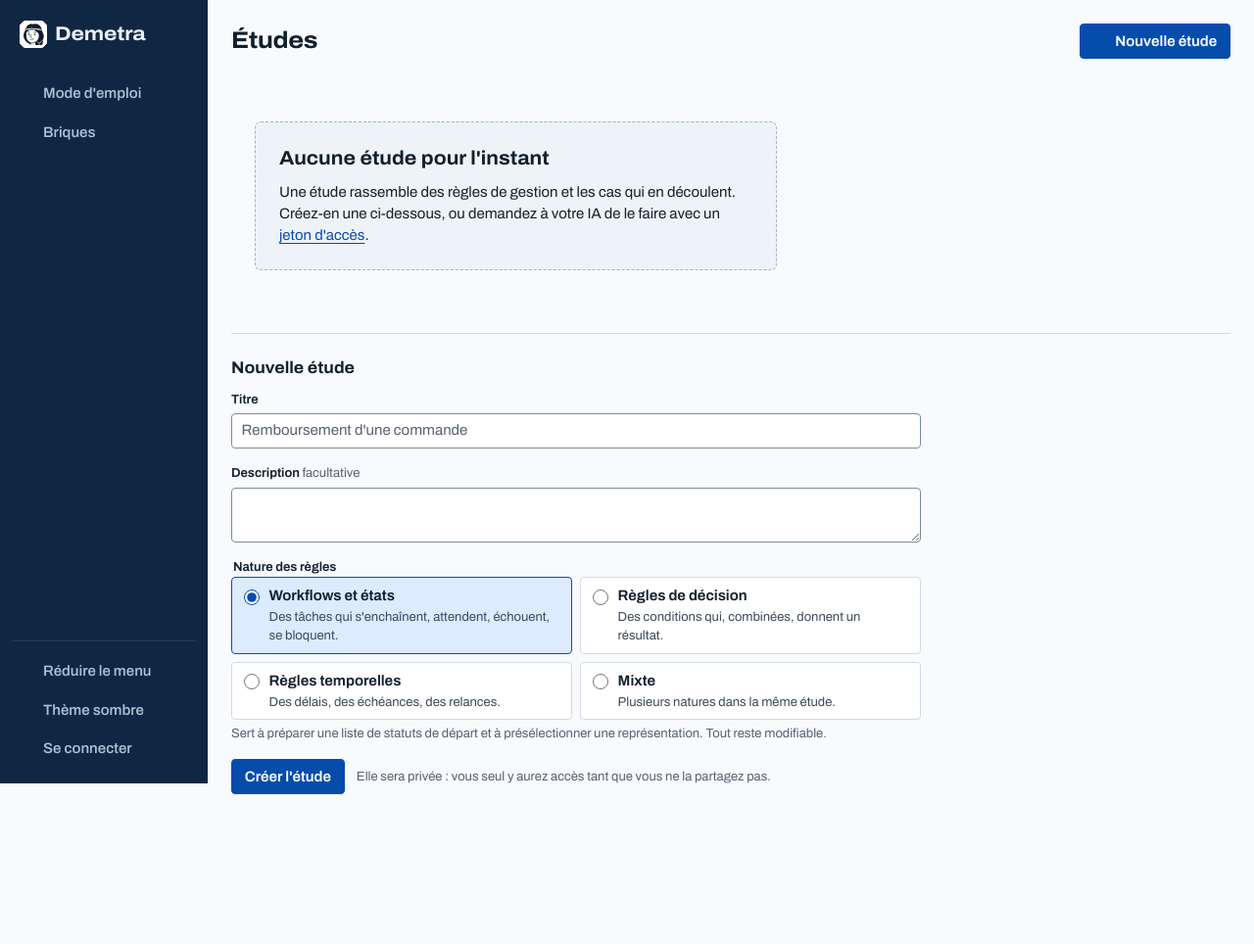
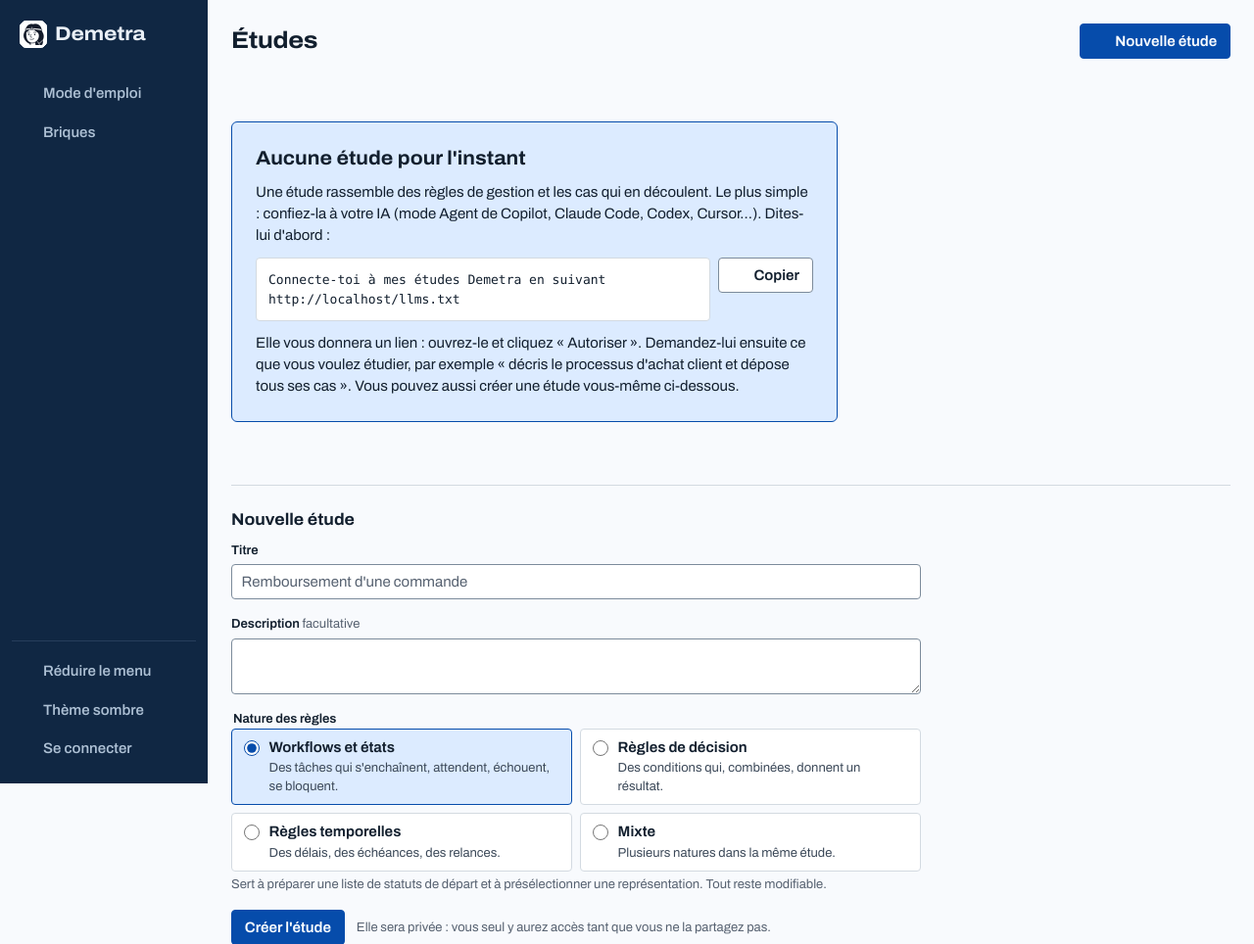
Before and after one commit to Scendari/demetra, a Django app: template core/templates/core/studies.html in a window 1280 px wide. Shown: the top 964 px of the page at 98% size. Before the commit the page ends 811 px from the top, so only its background shows below. Run offline with Django 5.2, Linux system fonts and the light colour scheme; the template is opened without the code that fills it, so the values that code supplies are empty.

Commit message:
Montrer comment connecter son IA dès la liste d'études
- Liste d'études vide (premier écran d'un nouveau compte) : encadré
  « Le plus simple : confiez-la à votre IA » avec la phrase à copier
  pour lancer le lien d'autorisation, et la suite du parcours.
- Liste d'études remplie : bouton « Connecter une IA » à côté de
  « Nouvelle étude ».
- Accueil : la première étape dit qu'on connecte son IA en une phrase.

Co-Authored-By: Claude Opus 5.5 <noreply@anthropic.com>
Claude-Session: https://claude.ai/code/session_01FPwe5Seety3yykmru5UAbt

```diff
--- a/core/static/core/app.css
+++ b/core/static/core/app.css
@@ -212,6 +212,8 @@ details.add[open] > summary { margin-bottom: var(--s-3); }
 .danger-zone p { max-width: 62ch; }
 .empty { display: grid; gap: var(--s-3); max-width: 62ch; margin: var(--s-6) var(--s-5); padding: var(--s-5); border: 1px dashed var(--line-strong); border-radius: var(--radius-lg); background: var(--panel); }
 .empty h1, .empty h2 { font-size: var(--t-xl); font-weight: 700; font-stretch: 106%; }
+.empty-start { max-width: 72ch; margin-inline: 0; border-style: solid; border-color: var(--accent); background: var(--accent-soft); }
+.page-actions { display: flex; flex-wrap: wrap; gap: var(--s-2); }
 .empty-steps { display: grid; gap: var(--s-2); padding-left: 1.2rem; list-style: decimal; }
 .plain { list-style: disc; padding-left: 1.2rem; display: grid; gap: 0.2rem; }
 .ok-line { display: flex; gap: var(--s-2); align-items: center; color: var(--r-success-fg); font-weight: 580; }
--- a/core/templates/core/home.html
+++ b/core/templates/core/home.html
@@ -35,7 +35,7 @@
     <section class="home-how">
       <h2>Comment ça se passe</h2>
       <ol class="how">
-        <li><h3>Vous décrivez</h3><p>Vous confiez à votre IA vos règles, un processus ou le code existant.</p></li>
+        <li><h3>Vous décrivez</h3><p>Vous connectez votre IA à Demetra en une phrase, puis vous lui confiez vos règles, un processus ou le code existant.</p></li>
         <li><h3>L'IA propose</h3><p>Elle lit le <a class="link" href="{% url 'guide' %}">mode d'emploi</a> et dépose les cas par l'API.</p></li>
         <li><h3>Le site vérifie</h3><p>Il rejoue chaque étape et montre les cas qui manquent.</p></li>
         <li><h3>Vous tranchez</h3><p>Seul un humain rend un avis.</p></li>
--- a/core/templates/core/studies.html
+++ b/core/templates/core/studies.html
@@ -4,7 +4,10 @@
 <div class="page">
   <header class="page-head">
     <h1>Études</h1>
-    <a class="btn btn-primary" href="#nouvelle"><svg class="ic" aria-hidden="true"><use href="#ui-plus"/></svg>Nouvelle étude</a>
+    <div class="page-actions">
+      {% if rows %}<a class="btn" href="{% url 'tokens' %}"><svg class="ic" aria-hidden="true"><use href="#ui-key"/></svg>Connecter une IA</a>{% endif %}
+      <a class="btn btn-primary" href="#nouvelle"><svg class="ic" aria-hidden="true"><use href="#ui-plus"/></svg>Nouvelle étude</a>
+    </div>
   </header>
 
   {% if rows %}
@@ -31,9 +34,11 @@
   </table>
   </div>
   {% else %}
-  <section class="empty">
+  <section class="empty empty-start">
     <h2>Aucune étude pour l'instant</h2>
-    <p>Une étude rassemble des règles de gestion et les cas qui en découlent. Créez-en une ci-dessous, ou demandez à votre IA de le faire avec un <a class="link" href="{% url 'tokens' %}">jeton d'accès</a>.</p>
+    <p>Une étude rassemble des règles de gestion et les cas qui en découlent. Le plus simple : confiez-la à votre IA (mode Agent de Copilot, Claude Code, Codex, Cursor…). Dites-lui d'abord :</p>
+    <div class="copy-row copy-block"><pre id="start-brief">Connecte-toi à mes études Demetra en suivant {{ request.scheme }}://{{ request.get_host }}/llms.txt</pre><button type="button" class="btn" data-copy="#start-brief"><svg class="ic" aria-hidden="true"><use href="#ui-copy"/></svg><span data-copy-label>Copier</span></button></div>
+    <p>Elle vous donnera un lien : ouvrez-le et cliquez « Autoriser ». Demandez-lui ensuite ce que vous voulez étudier, par exemple « décris le processus d'achat client et dépose tous ses cas ». Vous pouvez aussi créer une étude vous-même ci-dessous.</p>
   </section>
   {% endif %}
 
```
